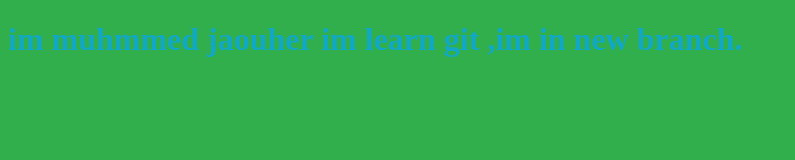
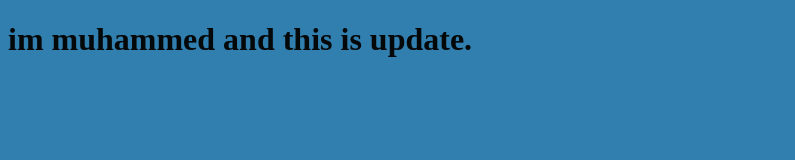
Before and after one commit to moejaouher/mygitproject, a plain HTML site: page index.html in a window 1280 px wide. Shown: the whole page, without its empty margins (0-795 px from the left). Drawn offline with Linux system fonts and the light colour scheme.

Commit message:
edite the html and css file

```diff
--- a/index.html
+++ b/index.html
@@ -7,7 +7,7 @@
     <link rel="stylesheet" href="style.css">
 </head>
 <body>
-    <h1>im muhmmed jaouher im learn git ,im in new branch.</h1>
+    <h1>im muhammed and this is update.</h1>
     <script src="app.js"></script>
 </body>
 </html>
--- a/style.css
+++ b/style.css
@@ -1,6 +1,6 @@
 h1{
-    color: rgb(17, 168, 198);
+    color: rgb(5, 8, 9);
 }
 body{
-    background-color: rgb(49, 175, 76);
+    background-color: rgb(49, 127, 175);
 }
```
